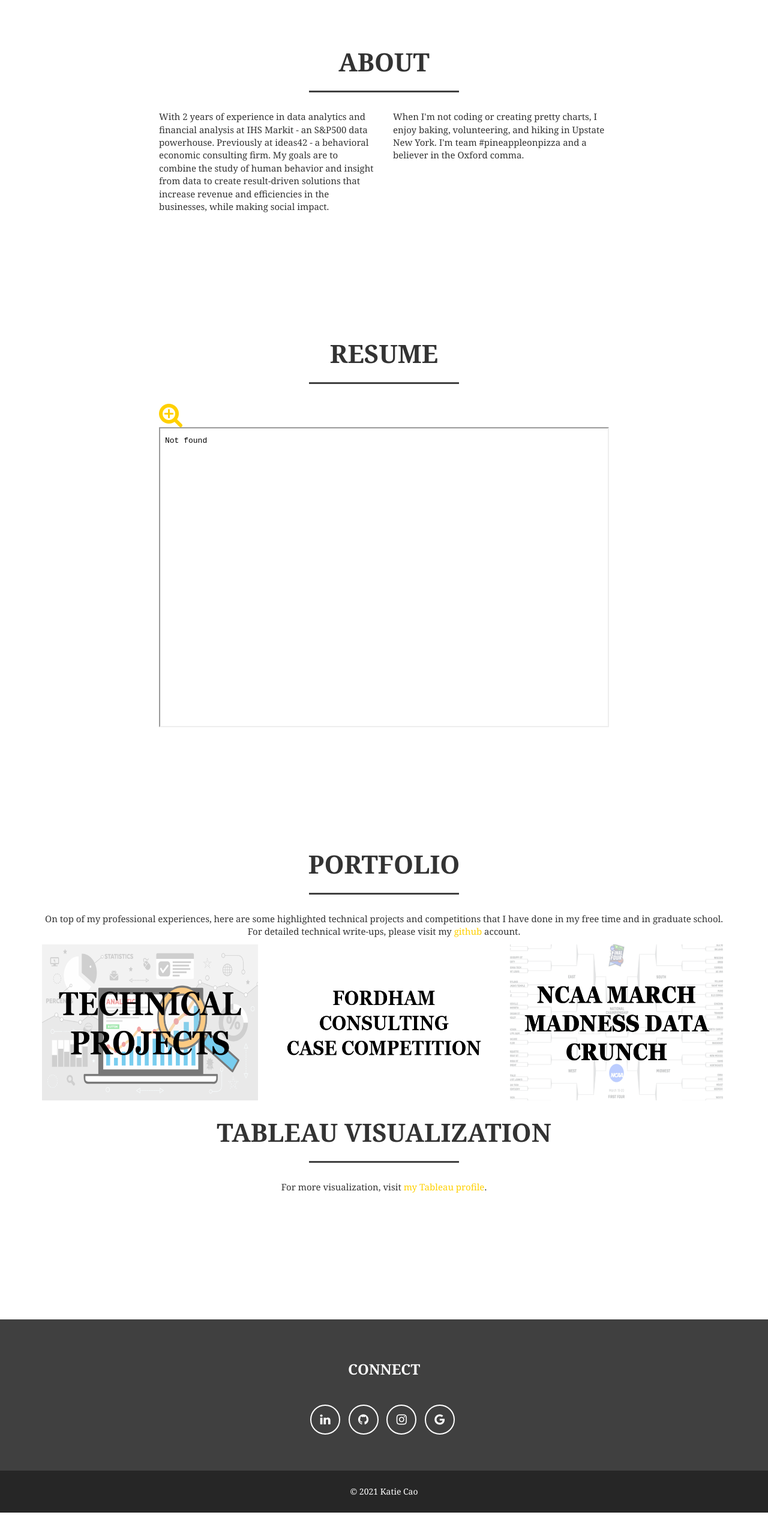
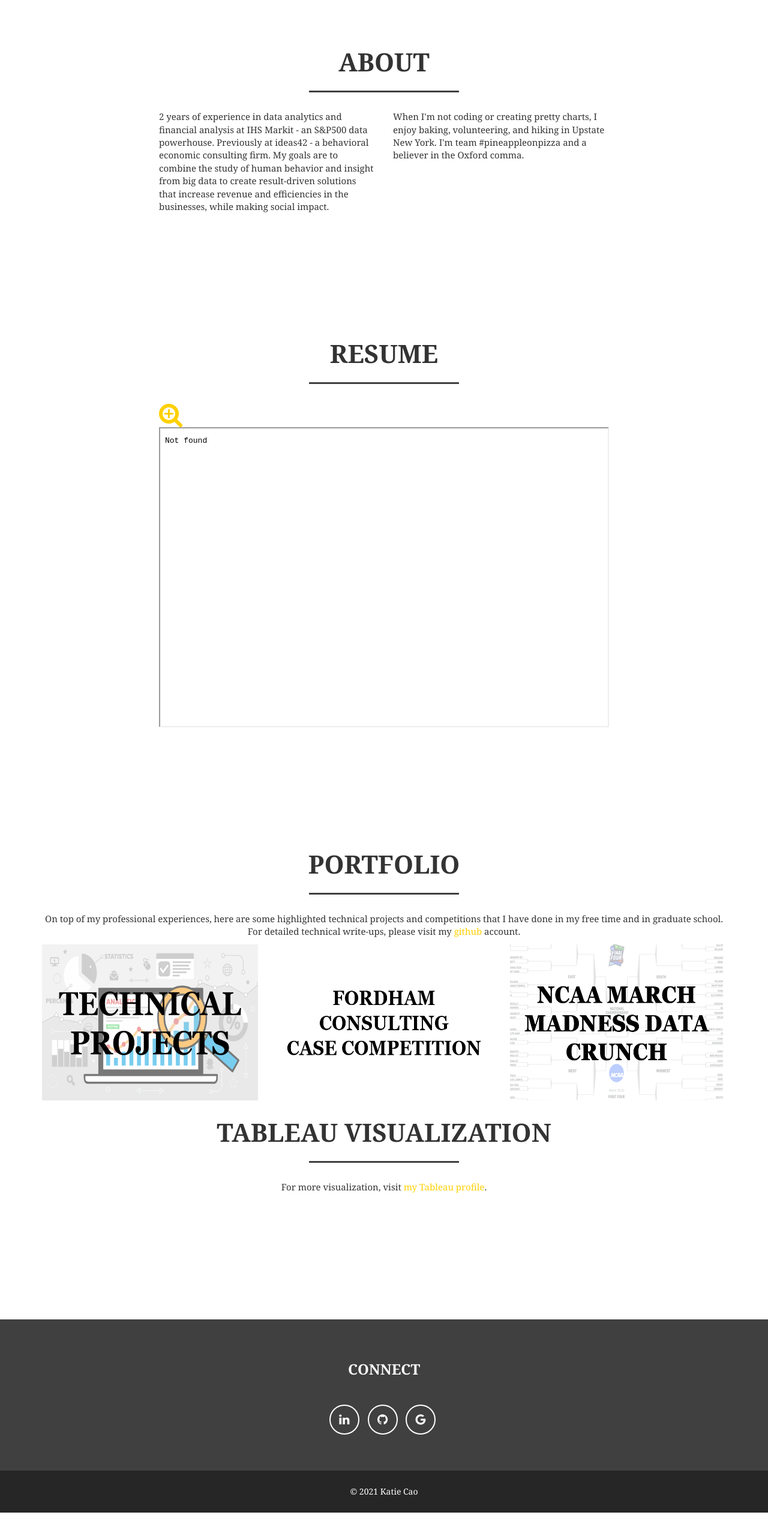
Before and after one commit to katiecao1/katiecao1.github.io, a website: page index.html in a window 1280 px wide. Shown: the part 819-3379 px from the top of the page at 60% size. Drawn offline with nearby package versions, Linux system fonts and the light colour scheme.

Commit message:
Update index.html

```diff
--- a/index.html
+++ b/index.html
@@ -98,7 +98,7 @@
             </div>
             <div class="row">
                 <div class="col-lg-4 col-lg-offset-2">
-                    <p>With 2 years of experience in data analytics and financial analysis at IHS Markit - an S&P500 data powerhouse. Previously at ideas42 - a behavioral economic consulting firm. My goals are to combine the study of human behavior and insight from data to create result-driven solutions that increase revenue and efficiencies in the businesses, while making social impact.</p>
+                    <p>2 years of experience in data analytics and financial analysis at IHS Markit - an S&P500 data powerhouse. Previously at ideas42 - a behavioral economic consulting firm. My goals are to combine the study of human behavior and insight from big data to create result-driven solutions that increase revenue and efficiencies in the businesses, while making social impact.</p>
 				</div>
                 <div class="col-lg-4">
 
@@ -213,9 +213,6 @@
                             </li>
                             <li>
                                 <a href="https://github.com/katiecao1" target="_blank" class="btn-social btn-outline"><span class="sr-only">Github</span><i class="fa fa-fw fa-github"></i></a>
-                            </li>
-                            <li>
-                                <a href="https://www.instagram.com/_katiecao/" target="_blank" class="btn-social btn-outline"><span class="sr-only">Instagram</span><i class="fa fa-fw fa-instagram"></i></a>
                             </li>
                             <li>
                                 <a href="mailto:lcao18@fordham.edu" target="_blank" class="btn-social btn-outline"><span class="sr-only">Email</span><i class="fa fa-fw fa-google"></i></a>
```
